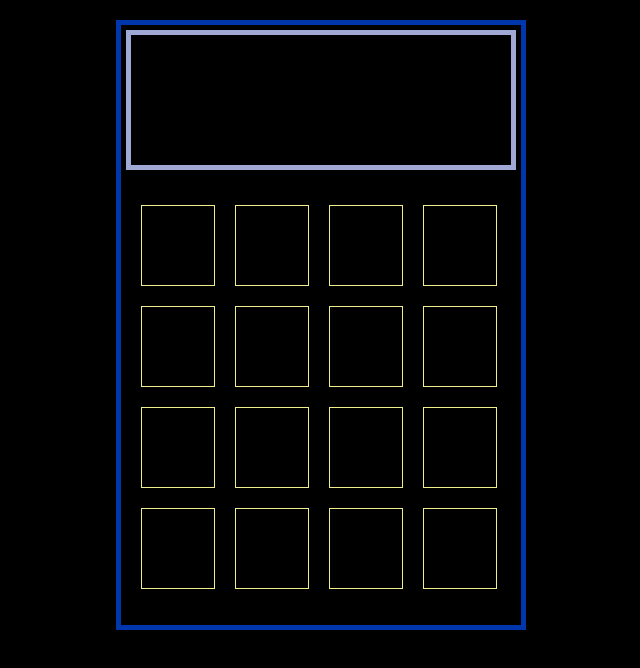
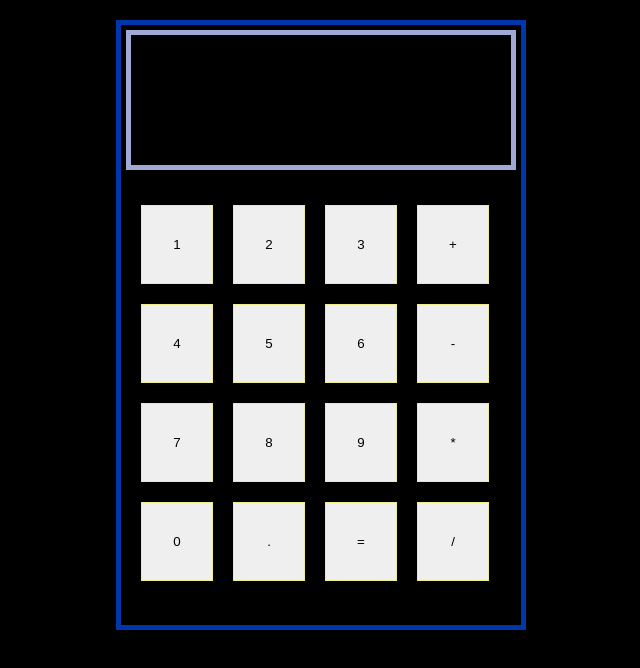
Before and after one commit to sharrmeen/Calculator, a plain HTML site: page index.html in a window 1280 px wide. Shown: the whole page, without its empty margins (319-959 px from the left). Drawn offline with Linux system fonts and the light colour scheme.

Commit message:
Auto-commit at 2024-09-16-02-23-33

```diff
--- a/index.html
+++ b/index.html
@@ -10,22 +10,23 @@
     <div class="container">
         <div class="display"></div>
         <div class="keypad">
-            <div class="button">1</div>
-            <div class="button">2</div>
-            <div class="button">3</div>
-            <div class="button">+</div>
-            <div class="button">4</div>
-            <div class="button">5</div>
-            <div class="button">6</div>
-            <div class="button">-</div>
-            <div class="button">7</div>
-            <div class="button">8</div>
-            <div class="button">9</div>
-            <div class="button">*</div>
-            <div class="button">0</div>
-            <div class="button">.</div>
-            <div class="button">=</div>
-            <div class="button">/</div>
+            <button class="button">1</button>
+            <button class="button">2</button>
+            <button class="button">3</button>
+            <button class="button">+</button>
+            <button class="button">4</button>
+            <button class="button">5</button>
+            <button class="button">6</button>
+            <button class="button">-</button>
+            <button class="button">7</button>
+            <button class="button">8</button>
+            <button class="button">9</button>
+            <button class="button">*</button>
+            <button class="button">0</button>
+            <button class="button">.</button>
+            <button class="button">=</button>
+            <button class="button">/</button>
+
         </div>
     </div>
     <script src="script.js"></script>
```
